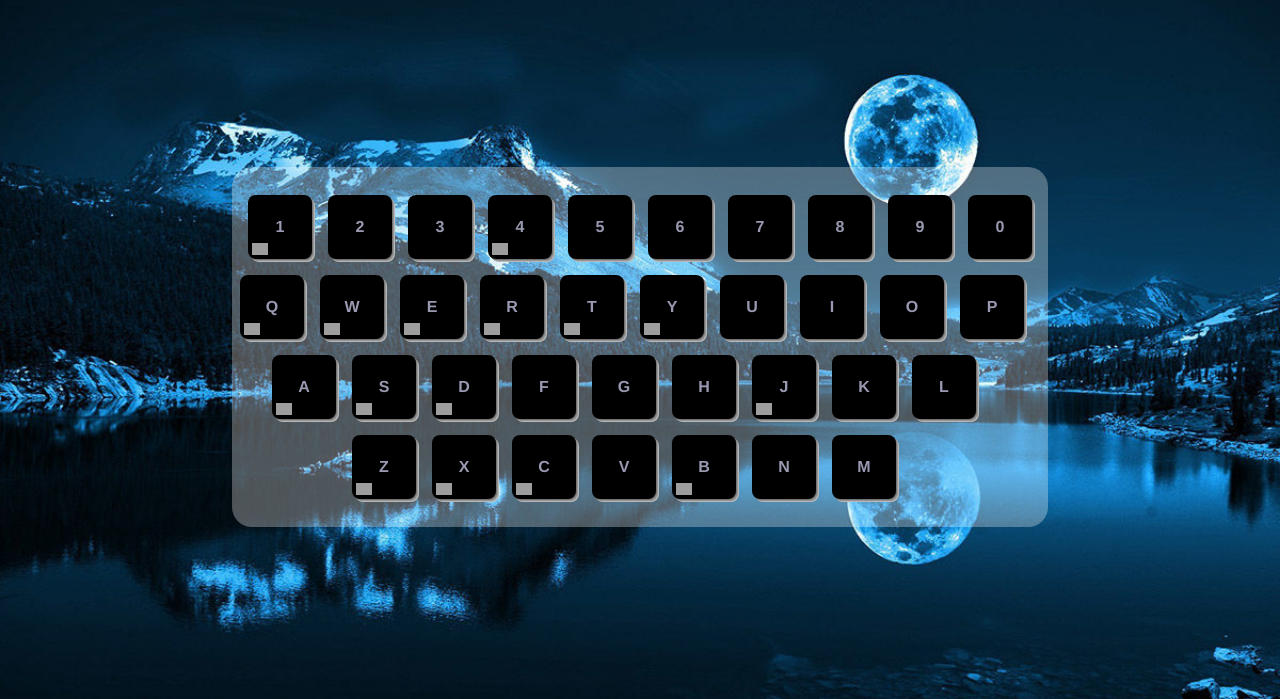
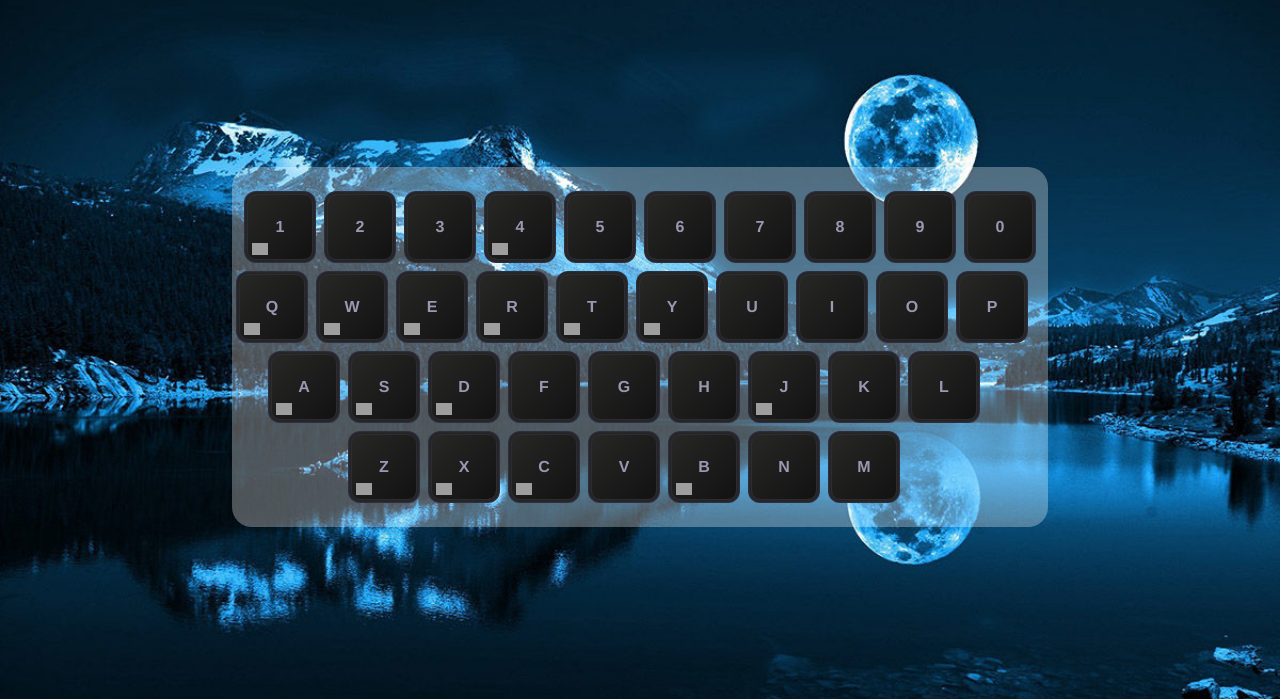
Before and after one commit to qianyuanjia/bookmark, a plain HTML site: page index.html in a window 1280 px wide. Shown: the part 101-800 px from the top of the page. Drawn offline with Linux system fonts and the light colour scheme; grey boxes are pictures that could not be loaded.

Commit message:
修改了按键的颜色

```diff
--- a/css/style.css
+++ b/css/style.css
@@ -80,10 +80,11 @@ main .wrap{
 	box-sizing: border-box;
 	position: relative;
 	font-family: Helvetica;
-	background: #000;
-	box-shadow: 1px 1px 0 0 #737373,
-				2px 2px 0 0 #959595,
-				3px 3px 0 0 #B7B7B7;
+	background: linear-gradient(to right bottom,#272726,#121212);
+	box-shadow: 0px 0px 0 1px #2D2D2E,
+				0px 0px 0 2px #242328,
+				0px 0px 0 3px #27272A,
+				0px 0px 0 4px #2C2F42;
 }
 #kbd kbd button
 {
```
